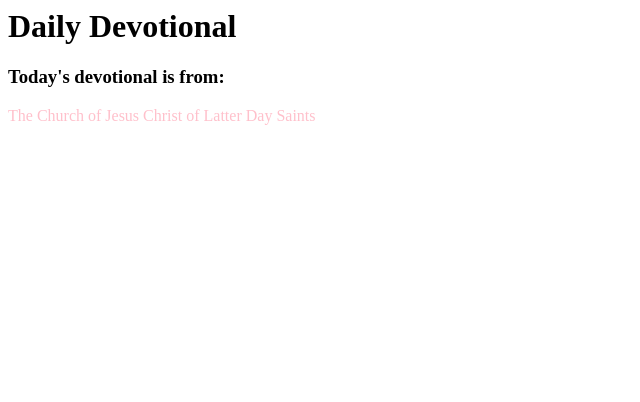
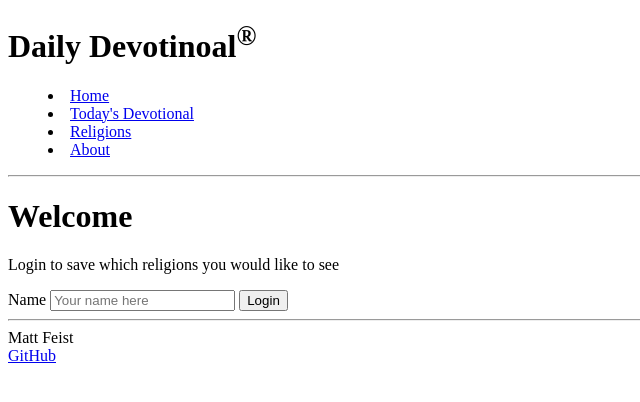
Before and after one commit to mdf53/startup, a plain HTML site: page index.html in a window 1280 px wide. Shown: the whole page, without its empty margins (0-640 px from the left). Drawn offline with Linux system fonts and the light colour scheme.

Commit message:
Creating the html version of site.

```diff
--- a/index.html
+++ b/index.html
@@ -1,13 +1,47 @@
-<html>
-    <head>
+<!DOCTYPE html>
+<html lang="en">
+  <head>
+    <meta charset="UTF-8" />
+    <!-- Tell browsers not to scale the viewport automatically -->
+    <meta name="viewport" content="width=device-width, initial-scale=1.0" />
+    <title>Simon HTML</title>
+    <link rel="icon" href="favicon.ico" />
+  </head>
+  <body>
+    <!-- Use header, main, and footer elements to give semantic structure -->
+    <header>
+      <h1>Daily Devotinoal<sup>&reg;</sup></h1>
 
-    </head>
+      <!-- Navigation elements -->
+      <nav>
+        <!-- Menu is a semantic alternative to <ul> that represents an interaction -->
+        <menu>
+          <li><a href="index.html">Home</a></li>
+          <li><a href="devo.html">Today's Devotional</a></li>
+          <li><a href="religions.html">Religions</a></li>
+          <li><a href="about.html">About</a></li>
+        </menu>
+      </nav>
 
-    <body>
-    <h1>Daily Devotional</h1>
-    <h3 >
-        Today's devotional is from:
-    </h3>
-    <p style = "color: pink;" > The Church of Jesus Christ of Latter Day Saints</p>
-    </body>
+      <!-- Since we don't have the ability to style we use old style HTML to give some visual formatting -->
+      <hr />
+    </header>
+
+    <main>
+      <h1>Welcome</h1>
+      <p>Login to save which religions you would like to see</p>
+      <form method="get" action="play.html">
+        <label for="name">Name</label>
+        <input type="text" id="name" placeholder="Your name here" />
+        <button type="submit">Login</button>
+      </form>
+    </main>
+
+    <footer>
+      <hr />
+      <span class="text-reset">Matt Feist</span>
+      <br />
+      <a href="https://github.com/mdf53/startup.git">GitHub</a>
+    </footer>
+  </body>
 </html>
```
Also changed, not shown: about.html (added, +52 -0 lines), religions.html (added, +68 -0 lines), devo.html (added).
